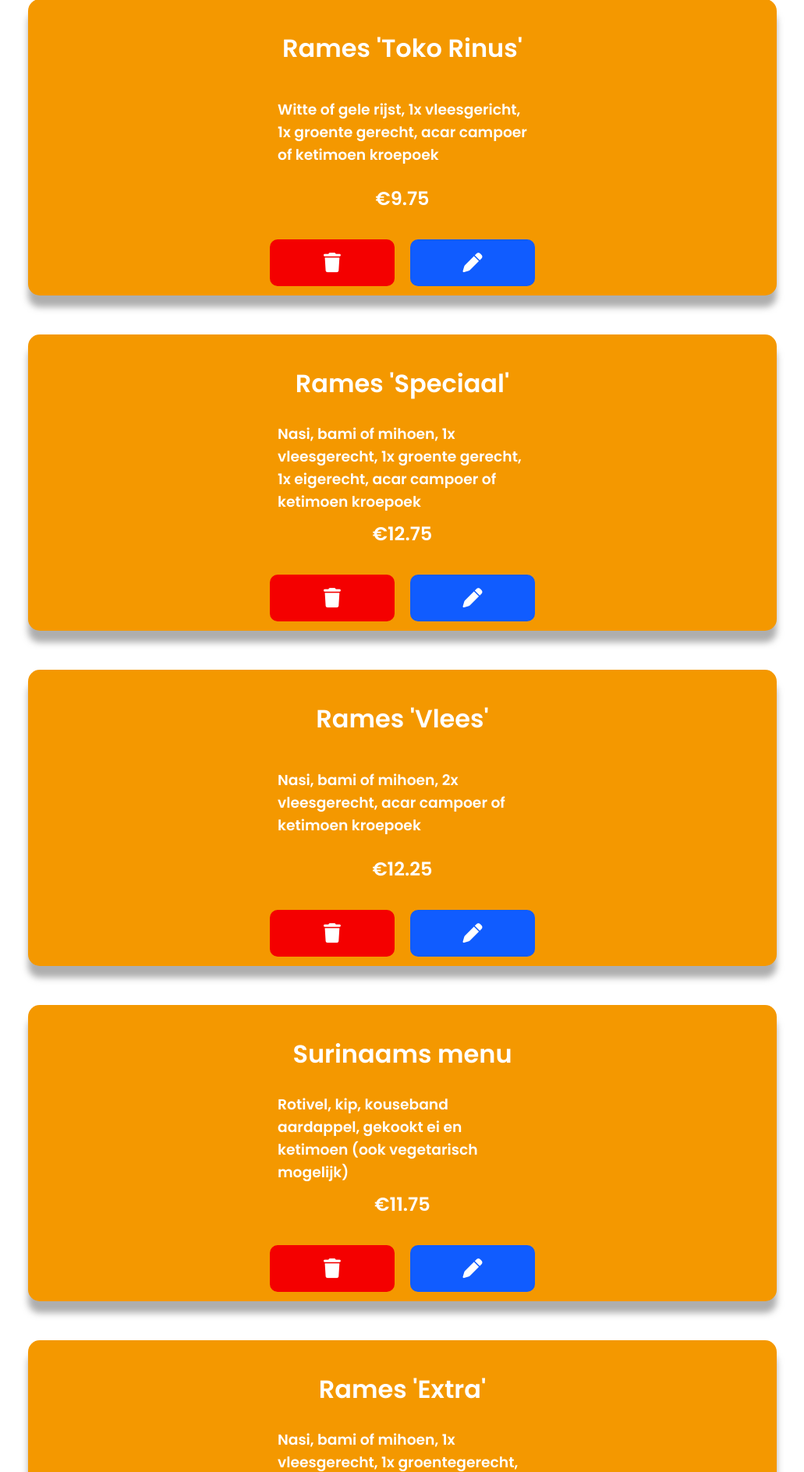
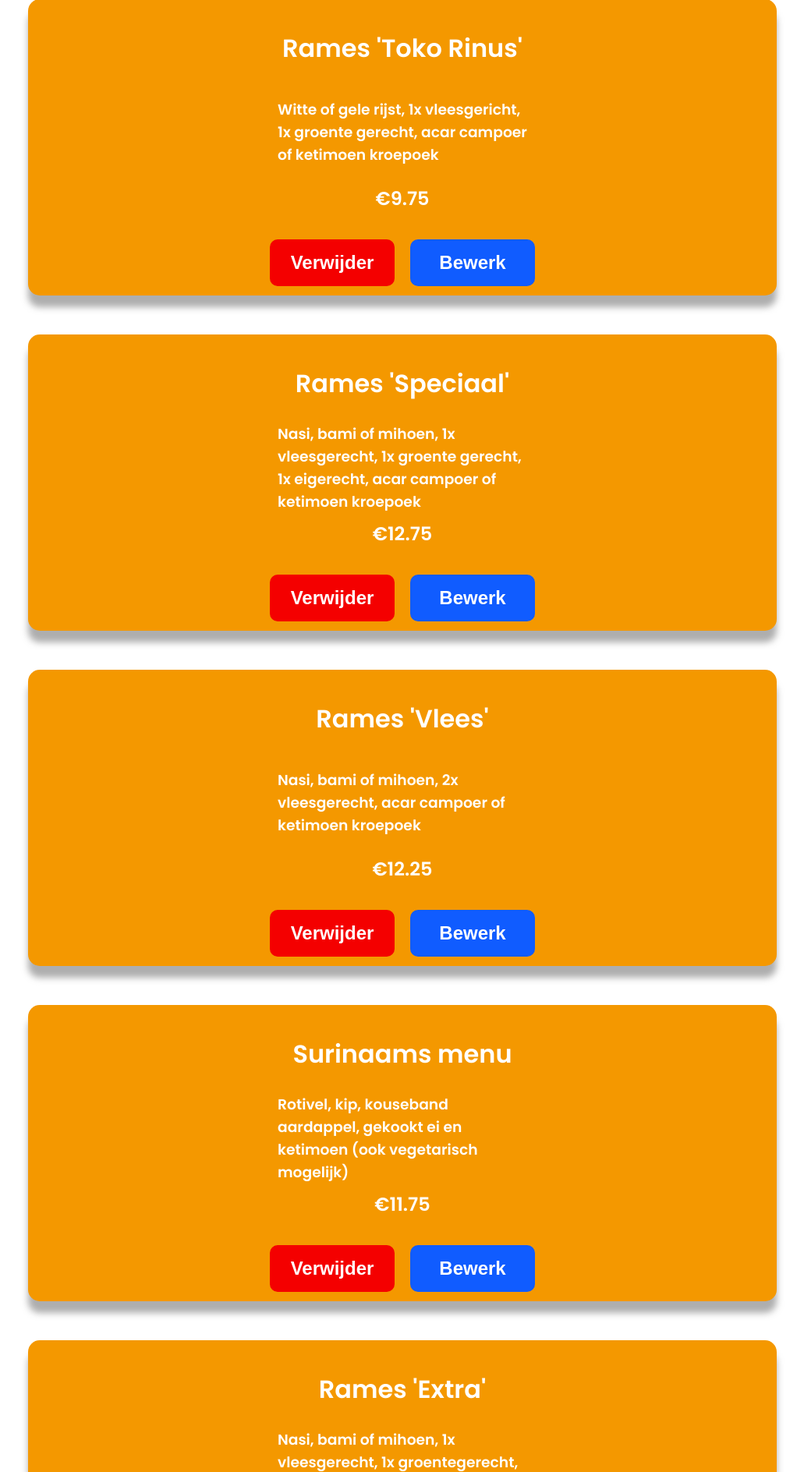
Before and after one commit to Joe74012/Webapplicatie1, a PHP site: page /Admin.php in a window 1280 px wide. Shown: the part 261-2149 px from the top of the page at 78% size, without its empty margins (124-1155 px from the left). Run offline with PHP 8.4, Linux system fonts and the light colour scheme; the visitor is signed in with stand-in values (Sample User, id 1); data comes from the database, SQL or seed files in the repository; some libraries are stand-ins or nearby versions.

Commit message:
Heb logo's veranderd naar tekst om het duidelijker te maken.

```diff
--- a/html/Admin.php
+++ b/html/Admin.php
@@ -10,13 +10,15 @@ if (!isset($_SESSION["admin"]) || $_SESSION["admin"] != true) {
 <html lang="en">
 <head>
     <meta charset="UTF-8">
-    <meta name="viewport" content="width=device-width, user-scalable=no, initial-scale=1.0, maximum-scale=1.0, minimum-scale=1.0">
+    <meta name="viewport"
+          content="width=device-width, user-scalable=no, initial-scale=1.0, maximum-scale=1.0, minimum-scale=1.0">
     <meta http-equiv="X-UA-Compatible" content="ie=edge">
     <title>Admin | Toko Rinus</title>
     <link rel="stylesheet" href="CSS/Style.css">
     <link rel="preconnect" href="https://fonts.googleapis.com">
     <script src="https://kit.fontawesome.com/61f819b69c.js" crossorigin="anonymous"></script>
-    <link href="https://fonts.googleapis.com/css2?family=Concert+One&family=Lexend:wght@100..900&family=Lilita+One&family=Poppins:ital,wght@0,100;0,200;0,300;0,400;0,500;0,600;0,700;0,800;0,900;1,100;1,200;1,300;1,400;1,500;1,600;1,700;1,800;1,900&family=Rowdies:wght@300;400;700&display=swap" rel="stylesheet">
+    <link href="https://fonts.googleapis.com/css2?family=Concert+One&family=Lexend:wght@100..900&family=Lilita+One&family=Poppins:ital,wght@0,100;0,200;0,300;0,400;0,500;0,600;0,700;0,800;0,900;1,100;1,200;1,300;1,400;1,500;1,600;1,700;1,800;1,900&family=Rowdies:wght@300;400;700&display=swap"
+          rel="stylesheet">
 </head>
 <body>
 <header>
@@ -43,9 +45,9 @@ if (!isset($_SESSION["admin"]) || $_SESSION["admin"] != true) {
         </div>
     </nav>
 </header>
-    <div class="Admin-Uitleg-Rij">
-        <h2 class="Zwarte-Text">Welkom bij de admin pagina wat wilt u doen?</h2>
-    </div>
+<div class="Admin-Uitleg-Rij">
+    <h2 class="Zwarte-Text">Welkom bij de admin pagina wat wilt u doen?</h2>
+</div>
 <div class="Admin-Navigatie-Rij">
     <a href="Toevoegen.php">
         <div class="Groene-Knop">
@@ -65,12 +67,12 @@ while ($Menu = $stmt->fetch()) {
     <div class='Bewerk-Verwijder-Rij'>
         <a href='Delete.php?id=" . $Menu["Id"] . "'>
         <div class='Rode-Knop'>
-        <i class='fa-solid fa-trash'></i>
+            <h2 class='Witte-Text'>Verwijder</h2>
         </div>
         </a>
         <a href='Bewerk.php?id=" . $Menu["Id"] . "'>
         <div class='Blauwe-Knop'>
-        <i class='fa-solid fa-pen'></i>
+            <h2 class='Witte-Text'>Bewerk</h2>
         </div>
         </a>
     </div>
```
